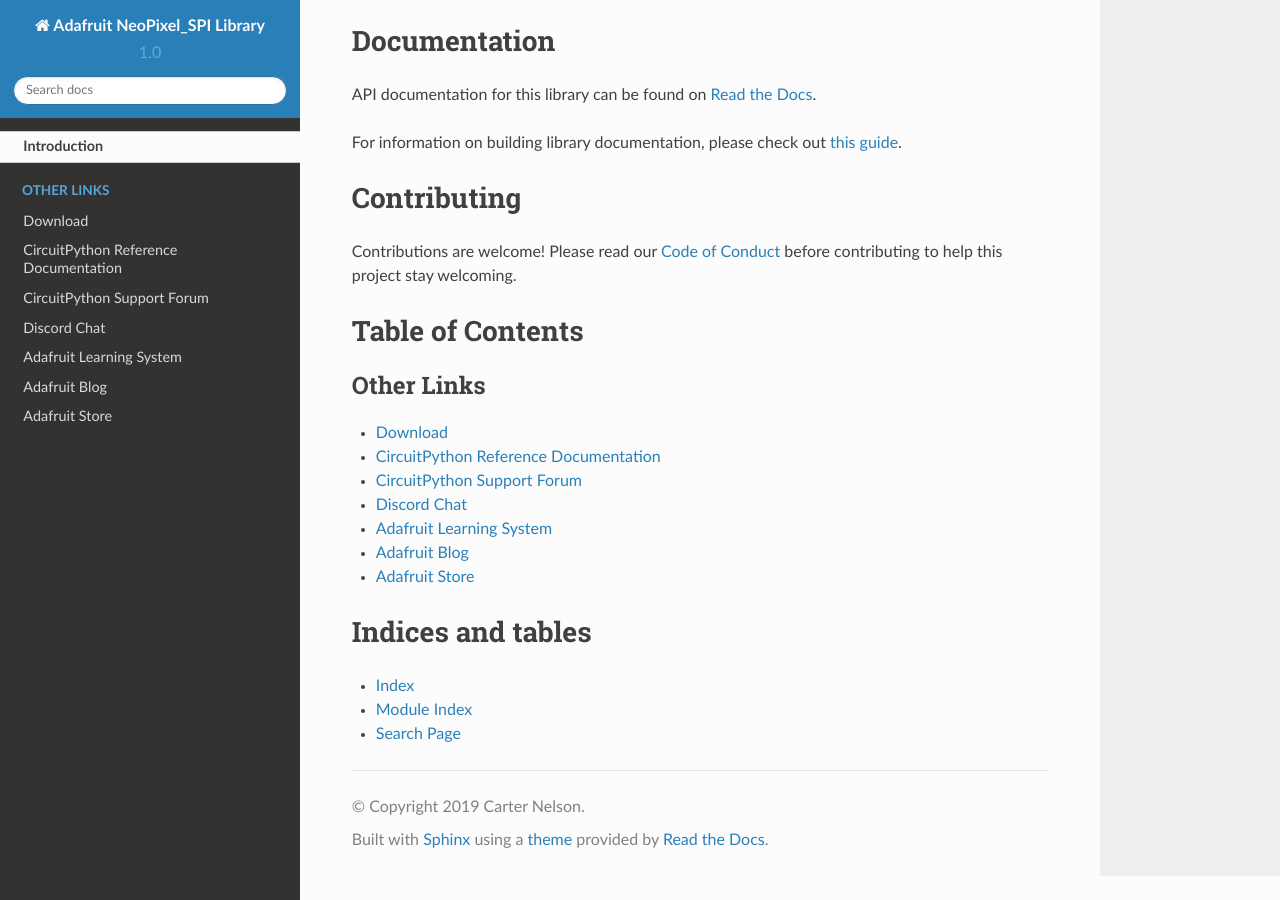
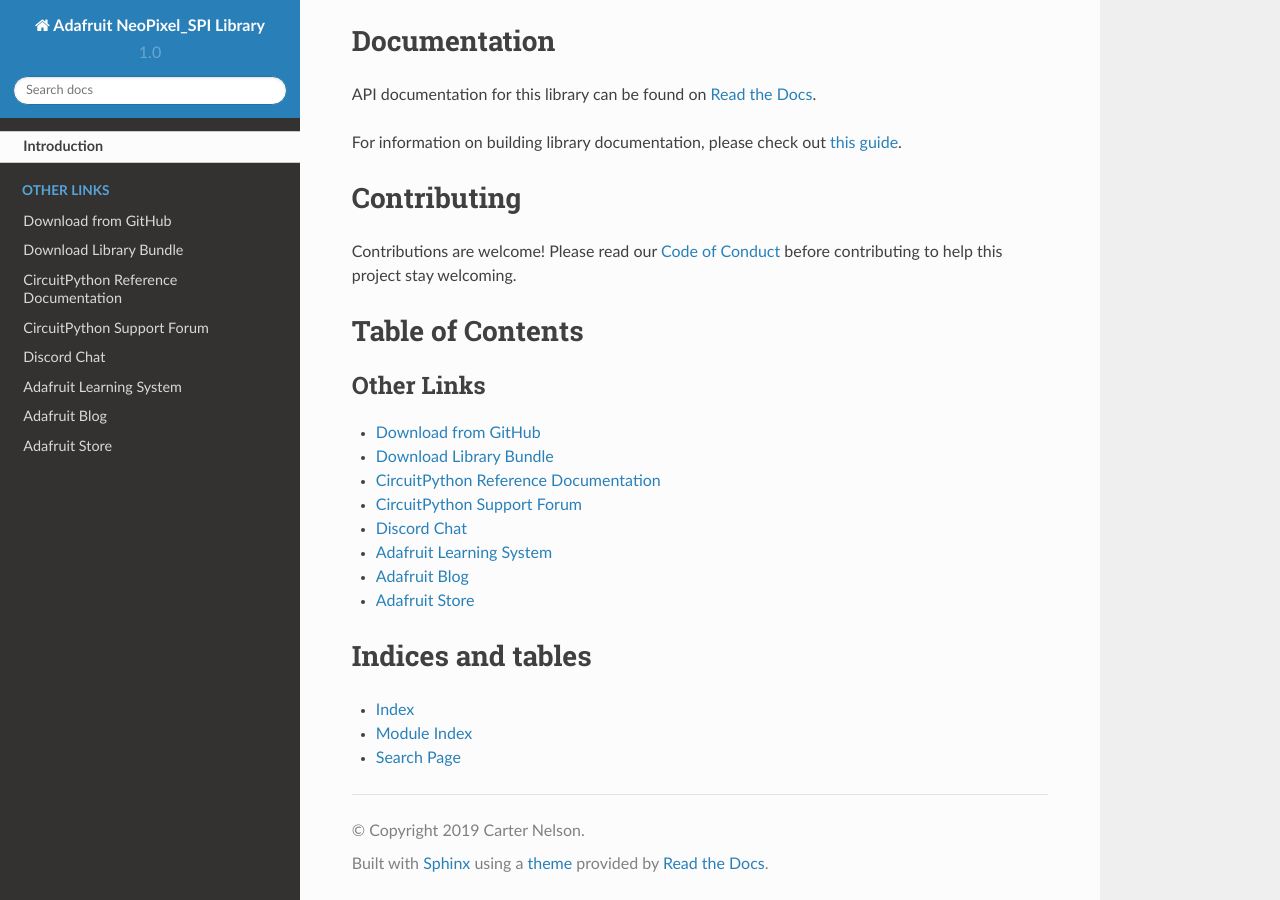
Before and after one commit to adafruit/Adafruit_CircuitPython_NeoPixel_SPI, a Sphinx documentation site: the page built from docs/index.rst, in a window 1280 px wide and 900 px high, scrolled down 1182 px. Built offline with Sphinx 7.4.7 and the Read the Docs theme 2.0.0, drawn with Linux system fonts in a browser that asks for light colours; pages that are not in the unit, such as notebooks, are missing from menus.

Commit message:
Added cp.org link to index.rst

```diff
--- a/docs/index.rst
+++ b/docs/index.rst
@@ -29,7 +29,8 @@
 .. toctree::
     :caption: Other Links
 
-    Download <https://github.com/adafruit/Adafruit_CircuitPython_NeoPixel_SPI/releases/latest>
+    Download from GitHub <https://github.com/adafruit/Adafruit_CircuitPython_NeoPixel_SPI/releases/latest>
+    Download Library Bundle <https://circuitpython.org/libraries>
     CircuitPython Reference Documentation <https://docs.circuitpython.org>
     CircuitPython Support Forum <https://forums.adafruit.com/viewforum.php?f=60>
     Discord Chat <https://adafru.it/discord>
```
